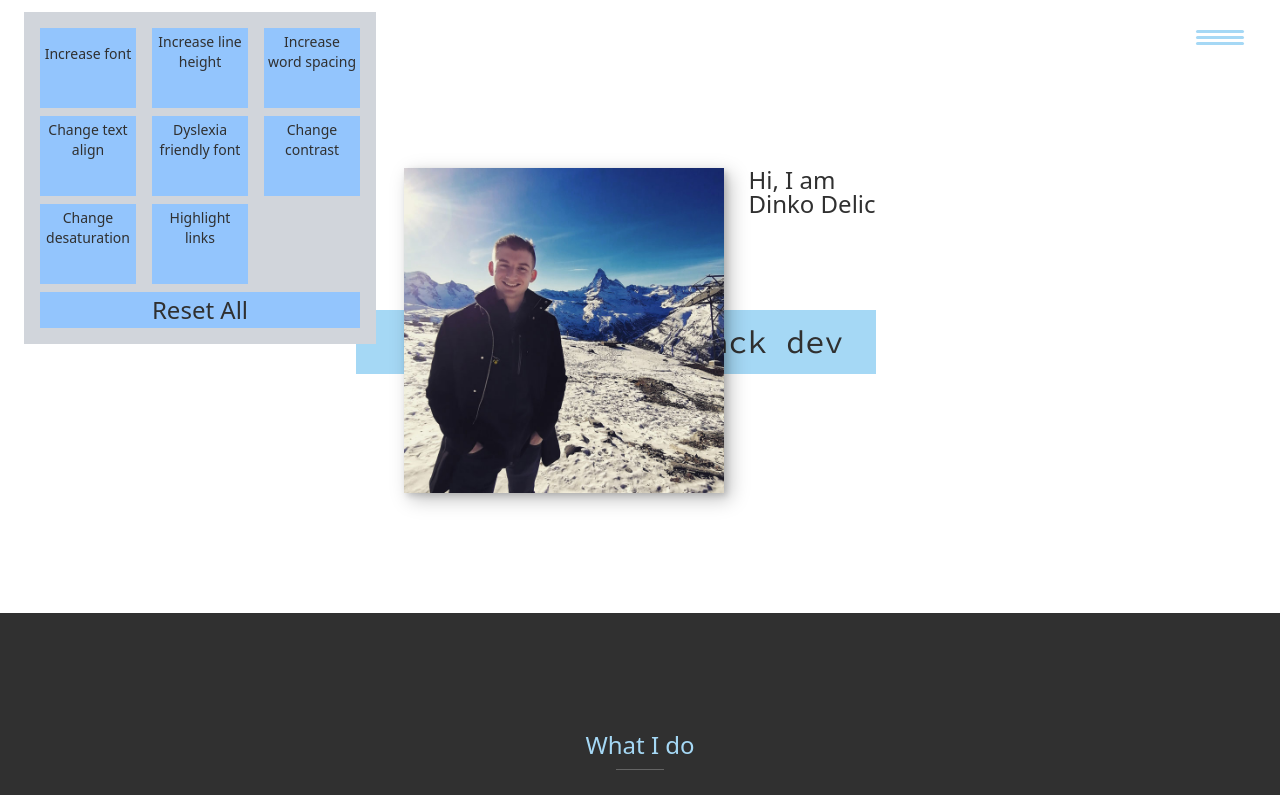
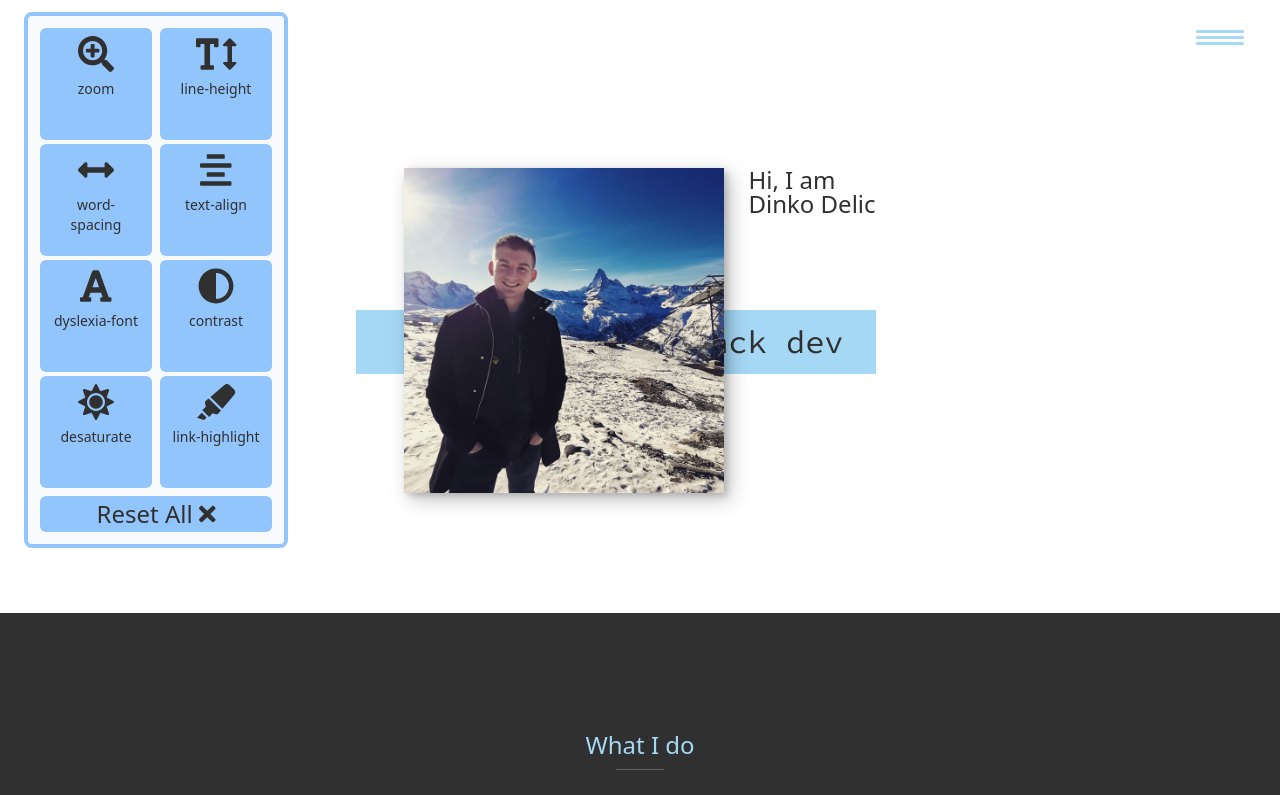
Before and after one commit to DinkoDelic/accessbility-widget, a React (Create React App) app: page / in a window 1280 px wide. Shown: the top 795 px of the page. Built offline with nearby package versions, Linux system fonts and the light colour scheme.

Commit message:
Added font awesome

```diff
--- a/package.json
+++ b/package.json
@@ -5,6 +5,10 @@
   "homepage": ".",
   "dependencies": {
     "@craco/craco": "^6.4.0",
+    "@fortawesome/fontawesome-svg-core": "^1.2.36",
+    "@fortawesome/free-regular-svg-icons": "^5.15.4",
+    "@fortawesome/free-solid-svg-icons": "^5.15.4",
+    "@fortawesome/react-fontawesome": "^0.1.16",
     "@testing-library/jest-dom": "^5.14.1",
     "@testing-library/react": "^11.2.7",
     "@testing-library/user-event": "^12.8.3",
--- a/src/App.jsx
+++ b/src/App.jsx
@@ -16,7 +16,7 @@ class App extends React.Component {
   render() {
     return (
       <>
-        <div className=" bg-gray-300 z-50 w-100 h-auto fixed top-3 left-6 p-4">
+        <div className=" bg-gray-50 z-50 w-100 h-auto fixed top-3 left-6 p-3 rounded-lg border-solid border-4 border-blue-300">
           <OptionButtons reset={this.state.reset} resetAll={this.resetAll} />
           <ResetButton reset={this.state.reset} resetAll={this.resetAll} />
         </div>
--- a/src/components/AccessibilityButton.js
+++ b/src/components/AccessibilityButton.js
@@ -1,6 +1,9 @@
 import React from 'react';
 import AccessibilityOptions from '../AccessibilityOptions';
 import Tooltip from './Tooltip';
+import { FontAwesomeIcon } from '@fortawesome/react-fontawesome';
+import { faStar } from '@fortawesome/free-regular-svg-icons';
+import OptionLevelIcon from './OptionLevelIcon';
 
 export default class AccessibilityButton extends React.Component {
   constructor(props) {
@@ -67,14 +70,16 @@ export default class AccessibilityButton extends React.Component {
   render() {
     return (
       <>
-        <div className="bg-blue-300 h-20 w-24 p-1 align-middle group">
+        <div className="bg-blue-300 h-28 w-28 p-1 group rounded-md">
           <button
-            className="w-auto h-3.5 text-sm text-center"
+            className="h-14 block text-lg text-center m-auto p-1"
             onClick={this.handleChange}
           >
-            {this.props.text}
+            <FontAwesomeIcon icon={this.props.icon} size="2x" />
+            <span className="block text-center text-sm align-middle m-1">{this.props.id}</span>
           </button>
-         <Tooltip text={this.props.text} />
+          <OptionLevelIcon level={this.state.index}/>
+          <Tooltip text={this.props.text} />
         </div>
       </>
     );
--- a/src/components/OptionButtons.js
+++ b/src/components/OptionButtons.js
@@ -7,7 +7,7 @@ const OptionButtons = (props) => {
     optionsArray.push(options[key]);
   });
   return (
-    <div className="grid grid-cols-3 gap-x-4 gap-y-2 text-center ">
+    <div className="grid grid-cols-2 gap-x-2 gap-y-1 text-center">
       {optionsArray.map((item) => {
         return (
           <AccessibilityButton
@@ -18,6 +18,7 @@ const OptionButtons = (props) => {
             id={item.id}
             targetElement={item.targetElement}
             text={item.text}
+            icon={item.icon}
           />
         );
       })}
--- /dev/null
+++ b/src/components/OptionLevelIcon.js
@@ -0,0 +1,16 @@
+import { FontAwesomeIcon } from '@fortawesome/react-fontawesome';
+import { faStar } from '@fortawesome/free-regular-svg-icons';
+
+const OptionLevelIcon = (props) => {
+    let stars=[];
+    for(let i=0;i<props.level;i++){
+        stars.push(<FontAwesomeIcon className="m-auto" icon={faStar} size="xs" key={i}/>)
+    }
+  return (
+    <div className="h-10 px-4 mt-2 align-middle flex">
+        {stars}
+    </div>
+  );
+};
+
+export default OptionLevelIcon;
--- a/src/components/ResetButton.js
+++ b/src/components/ResetButton.js
@@ -1,4 +1,6 @@
 import React from 'react';
+import { FontAwesomeIcon } from '@fortawesome/react-fontawesome'
+import {faTimes} from '@fortawesome/free-solid-svg-icons'
 
 function ResetButton(props) {
   function resetAll() {
@@ -6,10 +8,10 @@ function ResetButton(props) {
   }
 
   return (
-    <div className="bg-blue-300 content-center flex mt-2">
+    <div className="bg-blue-300 content-center flex mt-2 rounded-md">
       {console.log(props.reset)}
-      <button className="m-auto" onClick={() => resetAll()}>
-        Reset All
+      <button className="m-auto h-full w-full" onClick={() => resetAll()}>
+        Reset All <FontAwesomeIcon icon={faTimes} size='1x' />
       </button>
     </div>
   );
--- a/src/components/Tooltip.js
+++ b/src/components/Tooltip.js
@@ -1,6 +1,6 @@
 function Tooltip(props) {
   return (
-    <div className="p-1 origin-left transform-gpu cursor-default scale-x-0 transition ease-in duration-200 relative left-24 bottom-6   group-hover:scale-x-100 bg-gray-800 text-white text-sm rounded-md">
+    <div className="p-1 origin-left transform-gpu cursor-default scale-x-0 transition ease-in duration-200 relative left-24 bottom-16   group-hover:scale-x-100 bg-gray-800 text-white text-sm rounded-md">
       {props.text}
     </div>
   );
--- a/src/data/options.js
+++ b/src/data/options.js
@@ -1,21 +1,27 @@
+import { icon } from '@fortawesome/fontawesome-svg-core';
+import {faAdjust,faSearchPlus,faArrowsAltH,faTextHeight, faAlignCenter,faFont,faSun, faHighlighter} from '@fortawesome/free-solid-svg-icons'
+
 export let options = {
   'zoom-option': {
     options: [null, 'zoom-120', 'zoom-130', 'zoom-150'],
     id: 'zoom',
     targetElement: 'sections',
     text: 'Increase font',
+    icon:faSearchPlus
   },
   'line-height-option': {
     options: [null, 'line-height-2', 'line-height-250', 'line-height-3'],
     id: 'line-height',
     targetElement: 'text',
     text: 'Increase line height',
+    icon:faTextHeight
   },
   'word-spacing-option': {
     options: [null, 'word-spacing-2px', 'word-spacing-4px', 'word-spacing-8px'],
     id: 'word-spacing',
     targetElement: 'text',
     text: 'Increase word spacing',
+    icon:faArrowsAltH
   },
   'text-align-option': {
     options: [
@@ -28,29 +34,34 @@ export let options = {
     id: 'text-align',
     targetElement: 'text',
     text: 'Change text align',
+    icon:faAlignCenter
   },
   'dyslexia-font-option': {
     options: [null, 'dyslexia-font'],
     id: 'dyslexia-font',
     targetElement: 'text+header',
     text: 'Dyslexia friendly font',
+    icon:faFont
   },
   'contrast-option': {
     options: [null, 'dark-contrast', 'light-contrast'],
     id: 'contrast',
     targetElement: 'body+sections+text+header',
     text: 'Change contrast',
+    icon:faAdjust
   },
   'desaturate-option': {
     options: [null,'desaturate'],
     id: 'desaturate',
     targetElement: 'sections',
     text: 'Change desaturation',
+    icon:faSun
   },
   'link-highlight-option': {
     options: [null, 'link-highlight'],
     id: 'link-highlight',
     targetElement: 'links',
     text: 'Highlight links',
+    icon:faHighlighter
   },
 };
```
Also changed, not shown: 1 other file (tests, documents, lock files or other folders).
